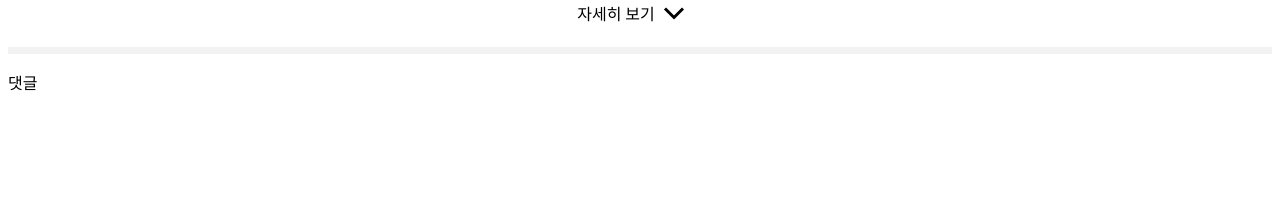
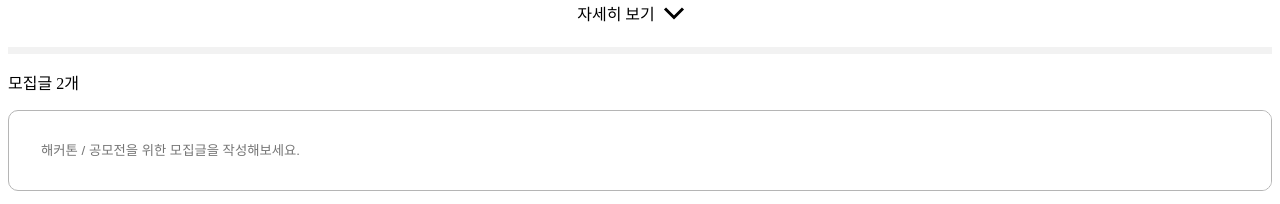
Before and after one commit to Chagok-Integrated-for-DevProject/Chagok-Frontend, a Next.js app: page /hackathons/1 in a window 1280 px wide. Shown: the part 730-934 px from the top of the page. Before the commit the page ends 832 px from the top, so only its background shows below. Built offline with nearby package versions, Linux system fonts and the light colour scheme.

Commit message:
💄 Design: 해커톤 상세 댓글 생성창 구현
하위 엘리먼트를 포함한 댓글 생성창 `focus` 및 `blur`를 `requestAnimationFrame`으로 조절

댓글 생성창 `hover` 및 `focus` 동적 스타일링 구현

```diff
--- /dev/null
+++ b/src/components/hackathons/detail/comment/index.styles.ts
@@ -0,0 +1,5 @@
+import styled from "@emotion/styled";
+
+export const CommentCount = styled.p`
+  margin: 1rem 0;
+`;
--- a/src/components/hackathons/detail/comment/index.tsx
+++ b/src/components/hackathons/detail/comment/index.tsx
@@ -1,5 +1,42 @@
+import * as S from "./index.styles";
+import CommentItem from "./item";
+import NewComment from "./register";
+
+export interface Comment {
+  commentId: number;
+  content: string;
+  createdDate: string;
+  deleted: boolean;
+  linkedComment: [null];
+  memberNickName: string;
+  parentId: 0;
+}
+
 const Comment = () => {
-  return <div>댓글</div>;
+  const dummyDate = new Date().toLocaleDateString();
+  const commentData: Comment[] = [
+    {
+      commentId: 1,
+      content:
+        "댓글 내용 테스트 댓글 내용 테스트 댓글 내용 테스트 댓글 내용 테스트 댓글 내용 테스트",
+      createdDate: dummyDate,
+      deleted: false,
+      linkedComment: [null],
+      memberNickName: "테스트",
+      parentId: 0,
+    },
+  ];
+  return (
+    <section>
+      <S.CommentCount>모집글 {2}개</S.CommentCount>
+      <NewComment />
+      <ul>
+        {commentData.map((comment) => (
+          <CommentItem key={comment.commentId} comment={comment} />
+        ))}
+      </ul>
+    </section>
+  );
 };
 
 export default Comment;
--- /dev/null
+++ b/src/components/hackathons/detail/comment/register/index.styles.ts
@@ -0,0 +1,57 @@
+import { css } from "@emotion/react";
+import styled from "@emotion/styled";
+import { palette } from "styles/palette";
+
+interface NewCommentContainerProps {
+  isFocused: boolean;
+}
+
+export const NewCommentContainer = styled.form<NewCommentContainerProps>`
+  border: 1px solid
+    ${({ isFocused }) => (isFocused ? palette.bdBlue100 : palette.bdGray300)};
+  border-radius: 0.625rem;
+  padding-left: 2rem;
+  background-color: #fff;
+  overflow: hidden;
+
+  ${({ isFocused }) =>
+    isFocused &&
+    css`
+      display: flex;
+
+      div:first-of-type {
+        width: 100%;
+      }
+    `}
+
+  color: #000;
+  font-size: 1.25rem;
+  font-weight: 400;
+
+  transition: border 0.1s ease-in-out;
+  :hover {
+    border: 1px solid ${palette.bdBlue100};
+  }
+`;
+
+export const Input = styled.input`
+  display: inline-block;
+  width: 100%;
+  padding: 2rem 0;
+  border: none;
+`;
+
+export const Hr = styled.div`
+  border-top: 1px solid ${palette.bdGray200};
+`;
+
+export const SubmitButton = styled.button`
+  max-width: 8.5rem;
+  width: 100%;
+  border: none;
+
+  color: #000;
+  font-size: 1.25rem;
+  font-weight: 700;
+  line-height: 1.875rem;
+`;
--- /dev/null
+++ b/src/components/hackathons/detail/comment/register/index.tsx
@@ -0,0 +1,56 @@
+import {
+  useInputChangeEvent,
+  useInputFocusEvent,
+} from "lib/hooks/useInputHooks";
+
+import * as S from "./index.styles";
+
+const NewComment = () => {
+  const [, setContent] = useInputChangeEvent();
+  const [, setMethod] = useInputChangeEvent();
+  const [inputFocus, handleFocusEvent, handleBlurEvent] = useInputFocusEvent();
+
+  return (
+    <S.NewCommentContainer
+      isFocused={inputFocus}
+      onFocus={handleFocusEvent}
+      onBlur={(e) => {
+        const currentTarget = e.currentTarget;
+        requestAnimationFrame(() => {
+          if (!currentTarget.contains(document.activeElement))
+            handleBlurEvent();
+        });
+      }}
+      onSubmit={(e) => {
+        e.preventDefault();
+        alert("댓글이 등록되었습니다.");
+        handleBlurEvent();
+      }}
+    >
+      <div>
+        <S.Input
+          type="text"
+          placeholder={
+            inputFocus
+              ? "모집글을 작성해주세요."
+              : "해커톤 / 공모전을 위한 모집글을 작성해보세요."
+          }
+          onChange={setContent}
+        />
+        {inputFocus && (
+          <>
+            <S.Hr />
+            <S.Input
+              type="text"
+              placeholder="모집수단 (카카오 오픈채팅, 구글폼)"
+              onChange={setMethod}
+            />
+          </>
+        )}
+      </div>
+      {inputFocus && <S.SubmitButton>등록</S.SubmitButton>}
+    </S.NewCommentContainer>
+  );
+};
+
+export default NewComment;
```
